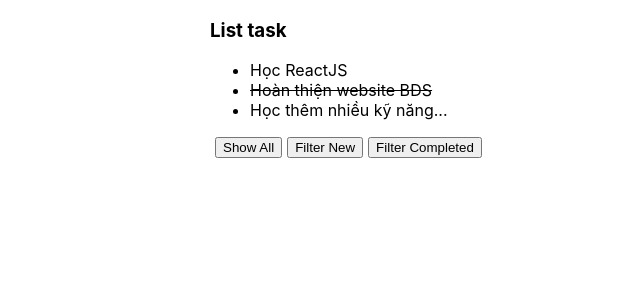
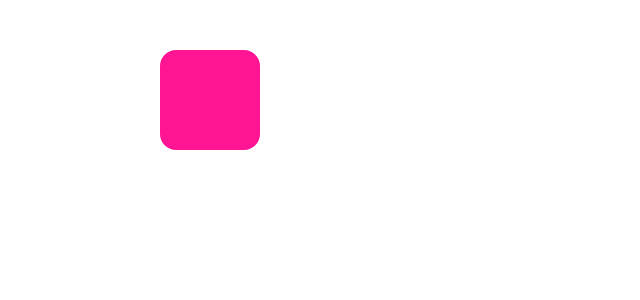
Before and after one commit to HuynhTanMao/learn-reactjs, a React (Create React App) app: page / in a window 1280 px wide. Shown: the top 300 px of the page, without its empty margins (30-670 px from the left). Built offline with nearby package versions, Linux system fonts and the light colour scheme.

Commit message:
add new feature ColorBox

```diff
--- a/src/App.js
+++ b/src/App.js
@@ -1,9 +1,10 @@
-import React, { useState } from "react";
-import TodoFeature from "./features/Todo";
+import React from "react";
+import ColorBox from "./features/Colorbox";
+
 function App() {
   return (
     <div className="App">
-      <TodoFeature />
+      <ColorBox />
     </div>
   );
 }
--- a/src/features/Colorbox/index.jsx
+++ b/src/features/Colorbox/index.jsx
@@ -1,20 +1,28 @@
-import { useState } from "react";
-import PropTypes from 'prop-types';
+import React, { useState } from 'react';
 import './style.sass';
 
-Colorbox.propTypes = {
-    color: PropTypes.string
-};
+function ColorBox(props) {
+    const [color, setColor] = useState(() => {
+        let defaultColor = 'deeppink';
+        if (localStorage.getItem('defaultColor')) {
+            defaultColor = localStorage.getItem('defaultColor');
+        }
+        return defaultColor;
+    });
 
-function Colorbox(){
-    const [ color, setColor ] = useState('White');
+    const handleChangeBgOnClick = () => {
+        const argsColor = ['deeppink', 'green', 'yellow', 'black', 'blue'];
+        let randomColor = Math.floor(Math.random() * argsColor.length); // random 0 - argsColor.length;
+        localStorage.setItem('defaultColor', argsColor[randomColor]);
+        setColor(argsColor[randomColor]);
+    }
+
     return (
-        <div className="container">
-            <h1>My favorite color is {color}!</h1>
-            <button type="button" onClick={() => setColor("red")}>Red</button>
-            <button type="button" onClick={() => setColor("blue")}>Blue</button>
+        <div className='container'>
+            <div className='color-box' style={{ backgroundColor: color }} onClick={handleChangeBgOnClick}>
+            </div >
         </div>
     );
-};
+}
 
-export default Colorbox;
+export default ColorBox;
--- a/src/features/Colorbox/style.sass
+++ b/src/features/Colorbox/style.sass
@@ -1,5 +1,12 @@
 .container
+    display: block;
     max-width: 900px;
-    margin: 0 auto;
-    button
-        margin: 0 5px;
+    margin: 50px auto;
+    .color-box
+        display: block;
+        overflow: hidden;
+        width: 100px;
+        height: 100px;
+        border-radius: 1rem;
+
+        cursor: pointer;
```
